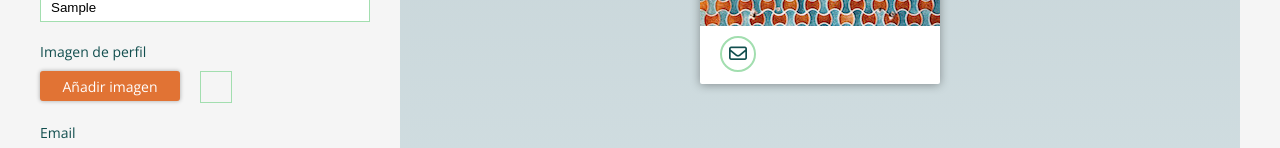
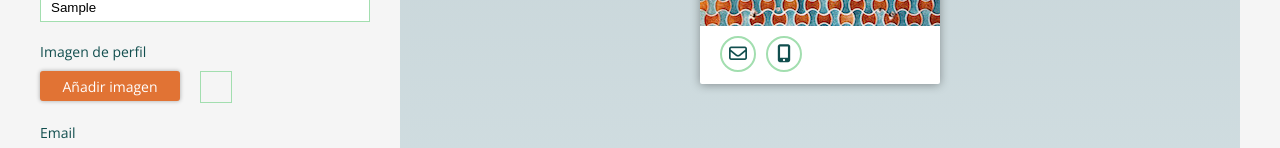
Before and after one commit to Adalab/project-g-m3-splice-girls, a React (Create React App) app: page / in a window 1280 px wide. Both pictures are taken after typing "Sample", "Sample", "name@example.com", "5551234", "Sample", "Sample" into the empty fields and a click on the button "CREAR TARJETA". Shown: the part 615-763 px from the top of the page. Built offline with nearby package versions, Linux system fonts and the light colour scheme.

Commit message:
add some changes

```diff
--- a/src/components/FormPreview.js
+++ b/src/components/FormPreview.js
@@ -23,7 +23,7 @@ class FormPreview extends React.Component {
                                 <a href={this.props.cardEmail === '' ? '#':'mailto:' + this.props.cardEmail}
                                 className="link__icon__card link__icon__card-mail"> <i className="far fa-envelope card-icon"></i></a>
                             </li>
-                            <li className="li--card item1 supersecret">
+                            <li className={this.props.cardTelephone === '' ? 'li--card item1 supersecret' :'li--card item1'}>
                                 <a href={this.props.cardTelephone === '' ? '#':'tel:' + this.props.cardTelephone} className="link__icon__card link__icon__card-phone"> <i className="fas fa-mobile-alt phone-icon"></i> </a>
                             </li>
                             <li className="li--card item3 supersecret">
```
